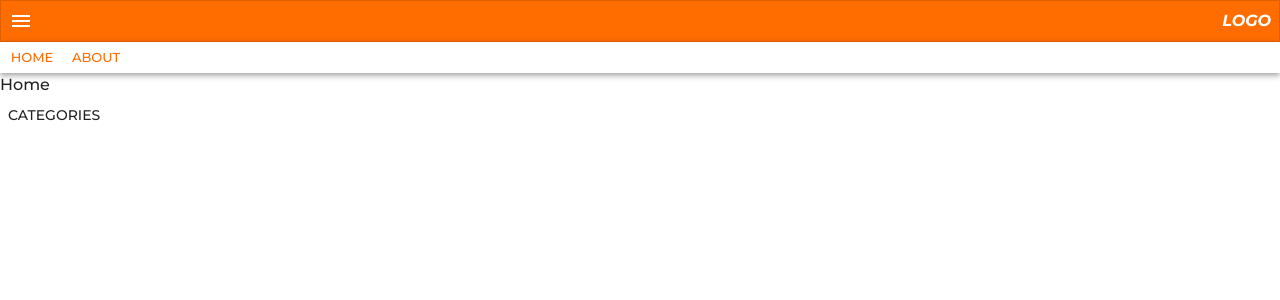
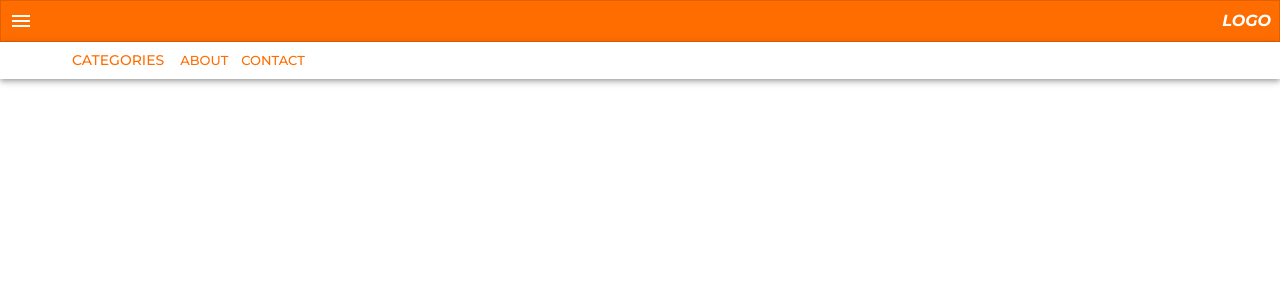
Before and after one commit to imriShCodeArt/react_js_sandbox, a React (Create React App) app in the folder router-and-redux-tutorial/: page / in a window 1280 px wide. Shown: the top 300 px of the page. Built offline with nearby package versions, Linux system fonts and the light colour scheme.

Commit message:
Menu & Navbar update
Mui component "Menu" is now encapsulated inside a customized functional component and is being used inside the Navbar component

```diff
--- a/router-and-redux-tutorial/src/components/Button/MenuButton.js
+++ b/router-and-redux-tutorial/src/components/Button/MenuButton.js
@@ -1,6 +1,21 @@
 import React from 'react'
-import { Button as Root } from '@mui/material'
+import { Box } from '@mui/material'
 import PropTypes from 'prop-types'
+
+function Root({ children, ...rest }) {
+  return (
+    <Box
+      {...rest}
+      sx={{
+        cursor: 'pointer',
+        textTransform: 'none',
+      }}
+      role={'button'}
+    >
+      {children}
+    </Box>
+  )
+}
 
 function MenuButton({
   id,
@@ -33,12 +48,22 @@ function MenuButton({
 MenuButton.propTypes = {
   id: PropTypes.string,
   hasPop: PropTypes.oneOf([
-    'true','menu','listbox','tree','grid','dialog',
+    'true',
+    'menu',
+    'listbox',
+    'tree',
+    'grid',
+    'dialog',
   ]), // describes the popup's type
-  controls: PropTypes.string,   // the id of the element which is controlled by this button
+  controls: PropTypes.string, // the id of the element which is controlled by this button
   open: PropTypes.bool,
   color: PropTypes.oneOf([
-    'inherit','primary','secondary','info','warning','success',
+    'inherit',
+    'primary',
+    'secondary',
+    'info',
+    'warning',
+    'success',
   ]),
 }
 
--- a/router-and-redux-tutorial/src/components/Menu/index.js
+++ b/router-and-redux-tutorial/src/components/Menu/index.js
@@ -1,9 +1,9 @@
 import React, { useEffect } from 'react'
 import PropTypes from 'prop-types'
-import { Box, Menu as Root, MenuItem } from '@mui/material'
+import { Menu as Root, MenuItem, Box } from '@mui/material'
 import MenuButton from '../Button/MenuButton'
 
-function Menu({ id, name, triggerElm, children }) {
+function Menu({ id, name, rootEl, children, ...rest }) {
   const anchorId = name ? `${name}_button` : 'basic-button'
   const [anchorEl, setAnchorEl] = React.useState(null)
   const [menuWidth, setMenuWidth] = React.useState(0)
@@ -12,16 +12,33 @@ function Menu({ id, name, triggerElm, children }) {
     setAnchorEl(null)
   }
   useEffect(() => {
-    console.log(anchorEl)
-    anchorEl && setMenuWidth(anchorEl.firstChild.clientWidth)
+    anchorEl && setMenuWidth(anchorEl.clientWidth)
   }, [anchorEl])
   const Trigger = () => (
     <MenuButton open={open} setAnchor={setAnchorEl}>
-      {triggerElm || 'Click'}
+      {rootEl || 'Click'}
     </MenuButton>
   )
+
+  const ChildElm = () => (
+    <>
+      {children && children.length > 1 ? (
+        children.map((c, index) => <MenuItem key={index}>{c}</MenuItem>)
+      ) : (
+        <MenuItem
+          sx={{
+            paddingY: '0',
+            paddingX: '0',
+          }}
+        >
+          {children}
+        </MenuItem>
+      )}
+    </>
+  )
+
   return (
-    <Box>
+    <Box display={'inline-block'} {...rest}>
       <Trigger />
       <Root
         id={id}
@@ -31,21 +48,9 @@ function Menu({ id, name, triggerElm, children }) {
         MenuListProps={{
           'aria-labelledby': anchorId,
         }}
-        PaperProps={{ sx: { marginLeft: '-16px' } }}
+        PaperProps={{ sx: { marginLeft: '-16px', minWidth: menuWidth } }}
       >
-        {children && children.length > 1 ? (
-          children.map((c, index) => <MenuItem key={index}>{c}</MenuItem>)
-        ) : (
-          <MenuItem
-            sx={{
-              paddingY: '0',
-              paddingX: '0',
-              minWidth: menuWidth,
-            }}
-          >
-            {children}
-          </MenuItem>
-        )}
+        <ChildElm />
       </Root>
     </Box>
   )
--- a/router-and-redux-tutorial/src/theme/components/Navbar/components/Link/index.js
+++ b/router-and-redux-tutorial/src/theme/components/Navbar/components/Link/index.js
@@ -1,13 +1,17 @@
-import { ListItemButton } from '@mui/material'
 import React from 'react'
 import { useNavigate } from 'react-router-dom'
 import TextButton from '../../../../../components/Button/TextButton'
 
-function Link({ to, text, children }) {
+function Link({ to, text, color, children }) {
   const navigate = useNavigate()
+
   return (
-    <TextButton onClick={navigate(to)}>{children || text}</TextButton>
+    <TextButton color={color} action={() => navigate(`${to}`)}>
+      {children || text}
+    </TextButton>
   )
 }
-
+Link.defaultProps = {
+  color: 'primary',
+}
 export default Link
--- a/router-and-redux-tutorial/src/theme/components/Navbar/index.js
+++ b/router-and-redux-tutorial/src/theme/components/Navbar/index.js
@@ -1,14 +1,20 @@
-import { AppBar, Box } from '@mui/material'
+import { AppBar, Button, Container } from '@mui/material'
 import React from 'react'
+import Menu from '../../../components/Menu'
 import Link from './components/Link'
 
 function NavBar() {
   return (
     <AppBar color='secondary' position='static'>
-      <Box >
-        <Link text={'Home'} to='' />
+      <Container>
+        <Menu rootEl={<Button color={'primary'}>Categories</Button>}>
+          <Link color='inherit' text={'Category 1'} to='cat-1' />
+          <Link color='inherit' text={'Category 2'} to='cat-2' />
+          <Link color='inherit' text={'Category 3'} to='cat-3' />
+        </Menu>
         <Link text={'About'} to='about' />
-      </Box>
+        <Link text={'Contact'} to='contact' />
+      </Container>
     </AppBar>
   )
 }
--- a/router-and-redux-tutorial/src/theme/index.js
+++ b/router-and-redux-tutorial/src/theme/index.js
@@ -1,10 +1,10 @@
 import { CssBaseline, ThemeProvider } from '@mui/material'
-import { width } from '@mui/system'
-import React, { useEffect, useState } from 'react'
+import React, { useState } from 'react'
 import myTheme from './assets/myTheme'
 import AppBar from './components/AppBar'
 import Drawer from './components/Drawer'
 import Navbar from './components/Navbar'
+import Layout from './components/Layout'
 
 function Theme({ children }) {
   const [drawerOpen, setDrawerOpen] = useState(false)
@@ -17,10 +17,10 @@ function Theme({ children }) {
   return (
     <ThemeProvider theme={myTheme()}>
       <CssBaseline />
-      <AppBar width primaryAction={openDrawer} />
+      <AppBar primaryAction={openDrawer} />
       <Navbar />
       <Drawer open={drawerOpen} closeAction={closeDrawer} />
-      {children}
+      <Layout>{children}</Layout>
     </ThemeProvider>
   )
 }
```
